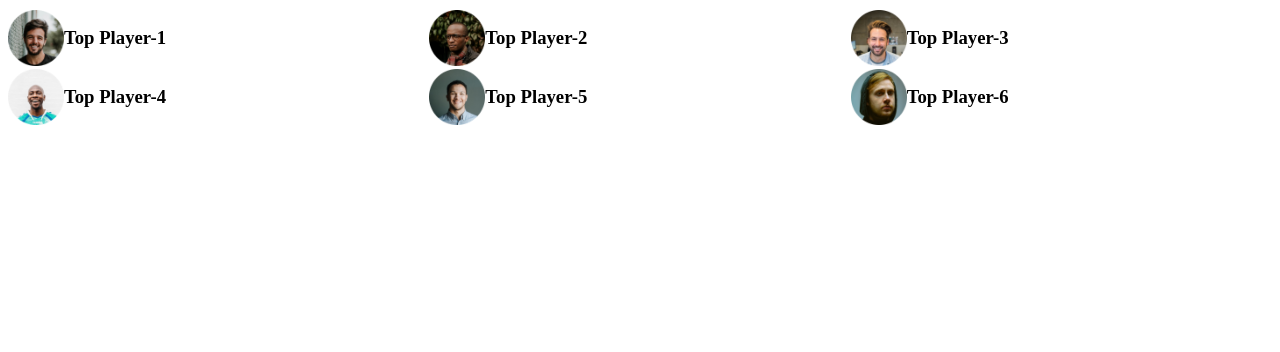
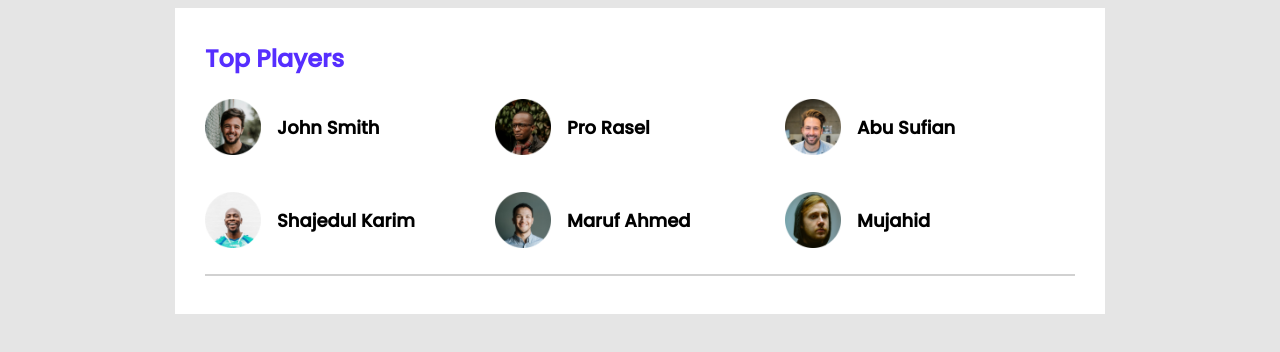
Before and after one commit to shakautkader608/leader-board-css3, a plain HTML site: page index.html in a window 1280 px wide. Drawn offline with Linux system fonts and the light colour scheme.

Commit message:
Complete Top player part

```diff
--- a/css/style.css
+++ b/css/style.css
@@ -1,13 +1,50 @@
+/* Font  */
+@import url('https://fonts.googleapis.com/css2?family=Poppins:wght@500&display=swap');
+
+/* Common Or utilities */
+body{
+    font-family: 'Poppins', sans-serif;
+    background-color: #E5E5E5;
+
+}
+main{
+    display: flex;
+    justify-content: center;
+}
+.container{
+    background-color: #ffffff;
+    width: 870px;
+    padding: 30px;
+}
+
 /* Player css Start  */
+.top-player{
+    margin-bottom: 22px;
+}
+.Section-highligh{
+    color:#562EFF ;
+    font-size: 24px;
+    margin-top: 3px;
+}
 .players{
     display: grid;
     grid-template-columns: repeat(3, 1fr);
+    grid-row-gap:30px ;
+
 }
 .player{
     display: flex;
     align-items: center;
+
 }
 .player img{
     width: 56px;
     height: 56px;
 }
+.player-name{
+    margin-left: 16px;
+    font-size:18px ;
+}
+hr{
+    border: 1px solid #D1D1D1;
+}
--- a/index.html
+++ b/index.html
@@ -9,40 +9,42 @@
   </head>
   <body>
     <!-- Header part Start -->
-    <Header></Header>
+    <header></header>
     <!-- header part End -->
 
     <!-- Top player and Blog Part Start  -->
     <main>
-        <section>
+      <section class="container">
+        <h2 class="Section-highligh">Top Players</h2>
         <div class="top-player">
           <div class="players">
             <div class="player">
-                        <img src="images/players/player-1.png" alt="">
-                        <h3>Top Player-1</h3>
+              <img src="images/players/player-1.png" alt="" />
+              <h3 class="player-name">John Smith</h3>
             </div>
             <div class="player">
-                        <img src="images/players/player-2.png" alt="">
-                        <h3>Top Player-2</h3>
+              <img src="images/players/player-2.png" alt="" />
+              <h3 class="player-name">Pro Rasel</h3>
             </div>
             <div class="player">
-                        <img src="images/players/player-3.png" alt="">
-                        <h3>Top Player-3</h3>
+              <img src="images/players/player-3.png" alt="" />
+              <h3 class="player-name">Abu Sufian</h3>
             </div>
             <div class="player">
-                        <img src="images/players/player-4.png" alt="">
-                        <h3>Top Player-4</h3>
+              <img src="images/players/player-4.png" alt="" />
+              <h3 class="player-name">Shajedul Karim</h3>
             </div>
             <div class="player">
-                        <img src="images/players/player-5.png" alt="">
-                        <h3>Top Player-5</h3>
+              <img src="images/players/player-5.png" alt="" />
+              <h3 class="player-name">Maruf Ahmed</h3>
             </div>
             <div class="player">
-                        <img src="images/players/player-6.png" alt="">
-                        <h3>Top Player-6</h3>
+              <img src="images/players/player-6.png" alt="" />
+              <h3 class="player-name">Mujahid</h3>
             </div>
           </div>
         </div>
+        <hr />
         <div class="top-blog"></div>
       </section>
     </main>
```
Lines whose indentation alone changed are shown as unchanged.
